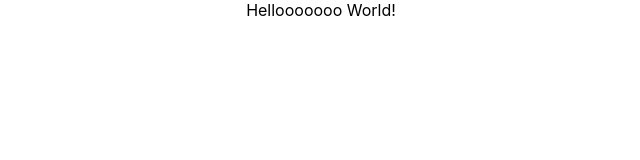
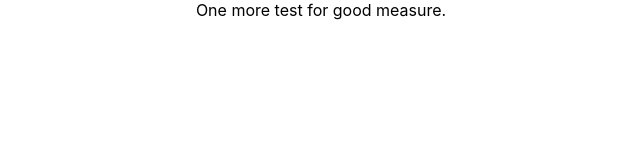
Before and after one commit to klope3/joshklope, a React (Create React App) app: page / in a window 1280 px wide. Shown: the top 160 px of the page, without its empty margins (319-959 px from the left). Built offline with nearby package versions, Linux system fonts and the light colour scheme.

Commit message:
Another test commit

```diff
--- a/src/App.js
+++ b/src/App.js
@@ -4,7 +4,7 @@ import './App.css';
 function App() {
   return (
     <div className="App">
-      Hellooooooo World!
+      One more test for good measure.
     </div>
   );
 }
```
